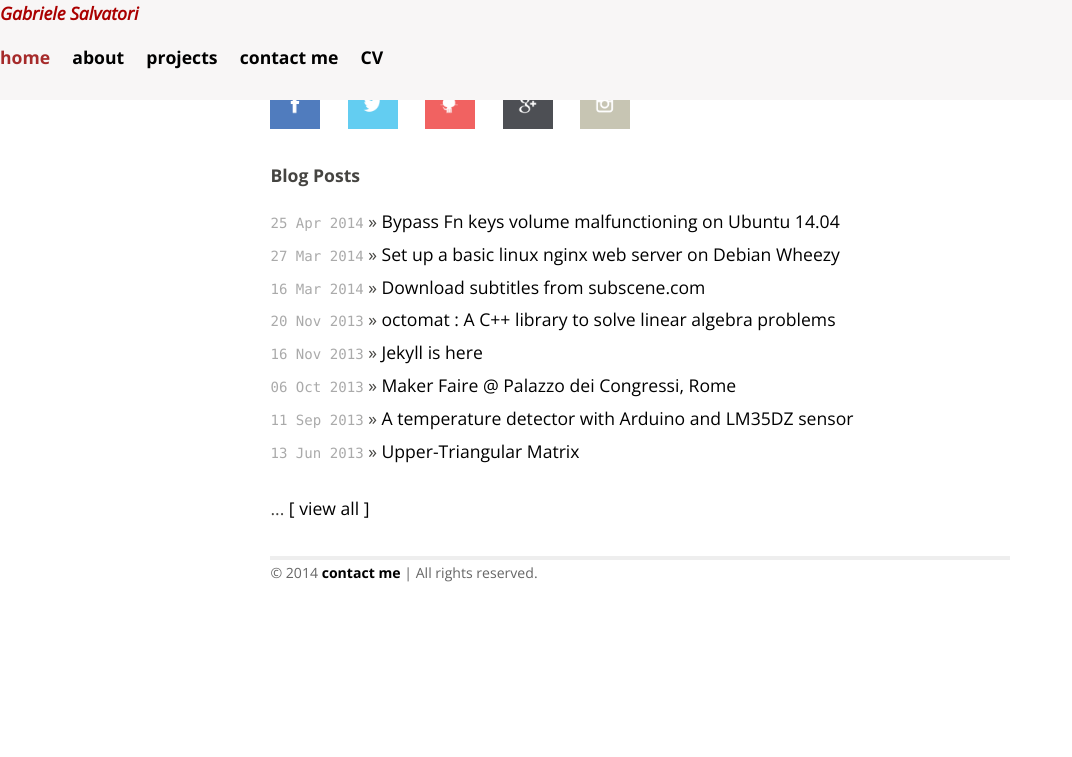
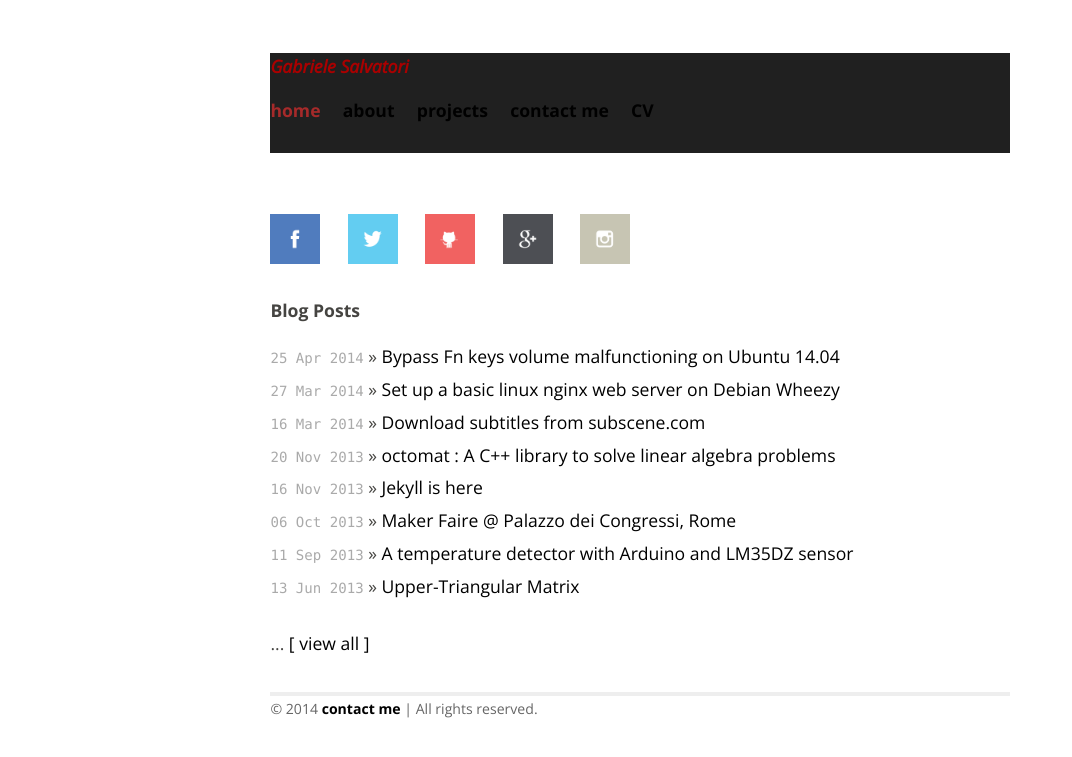
Before and after one commit to gsalvatori/salvatorigabriele.com, a Jekyll site: the page built from index.html, in a window 1280 px wide and 900 px high. Shown: the top 757 px of the window, without its empty margins (0-1072 px from the left). Built offline with Jekyll 4.4.1, drawn with Linux system fonts in a browser that asks for light colours; Markdown is read by kramdown in place of the engine named in the settings.

Commit message:
Update main.css

```diff
--- a/css/main.css
+++ b/css/main.css
@@ -95,8 +95,8 @@ ul.posts {
   color: #a00;
   font-weight: bold;
   margin-bottom: 2em;
-  background-color: #f8f6f6;
-  position: fixed;
+  background-color: #202020;
+  position: static;
   width: 100%;
   height: 100px;
 
```
